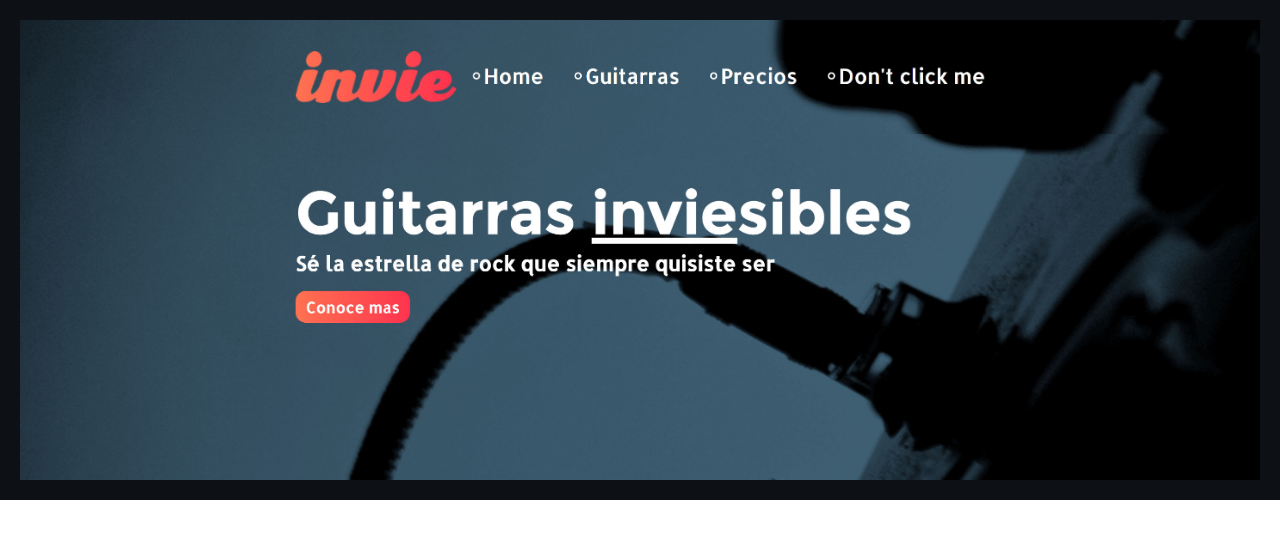
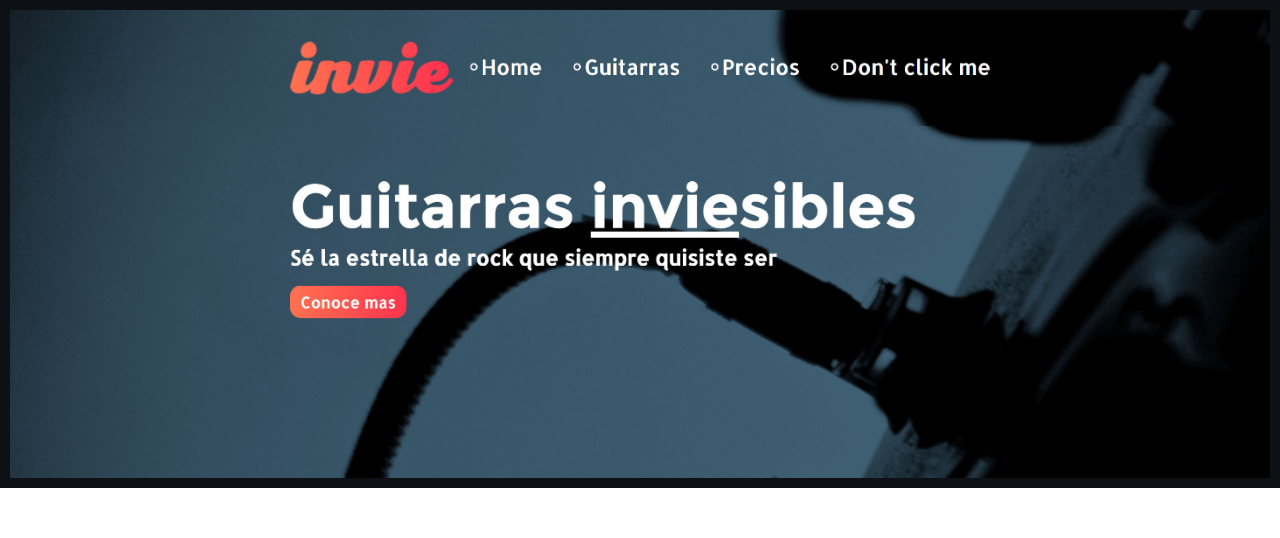
Before and after one commit to anayarojo/invie-guitars, a plain HTML site: page index.html in a window 1280 px wide. Drawn offline with Linux system fonts and the light colour scheme.

Commit message:
Border 5px

```diff
--- a/css/style.css
+++ b/css/style.css
@@ -1,7 +1,7 @@
 html, body{
     margin: 0;
     padding: 0;
-    border: 10px solid #0d1116;
+    border: 5px solid #0d1116;
 }
 
 img{
```
